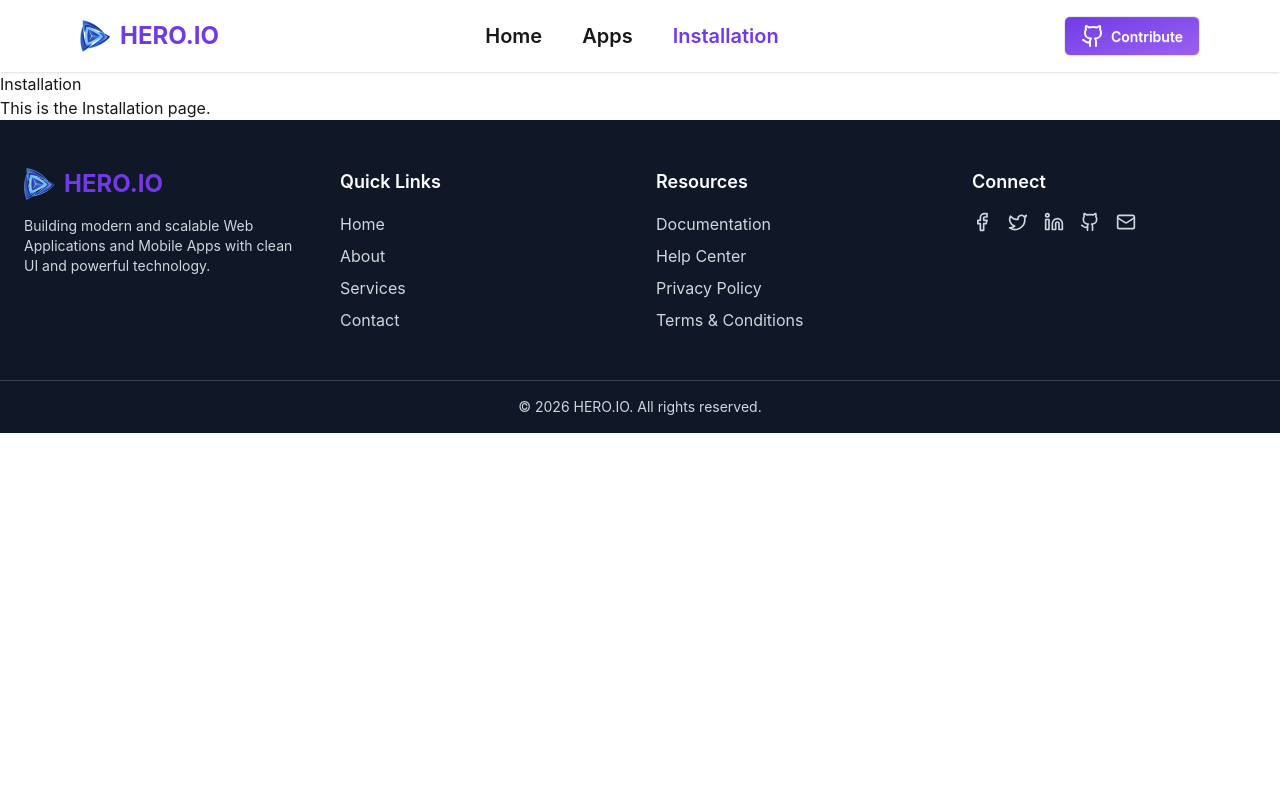
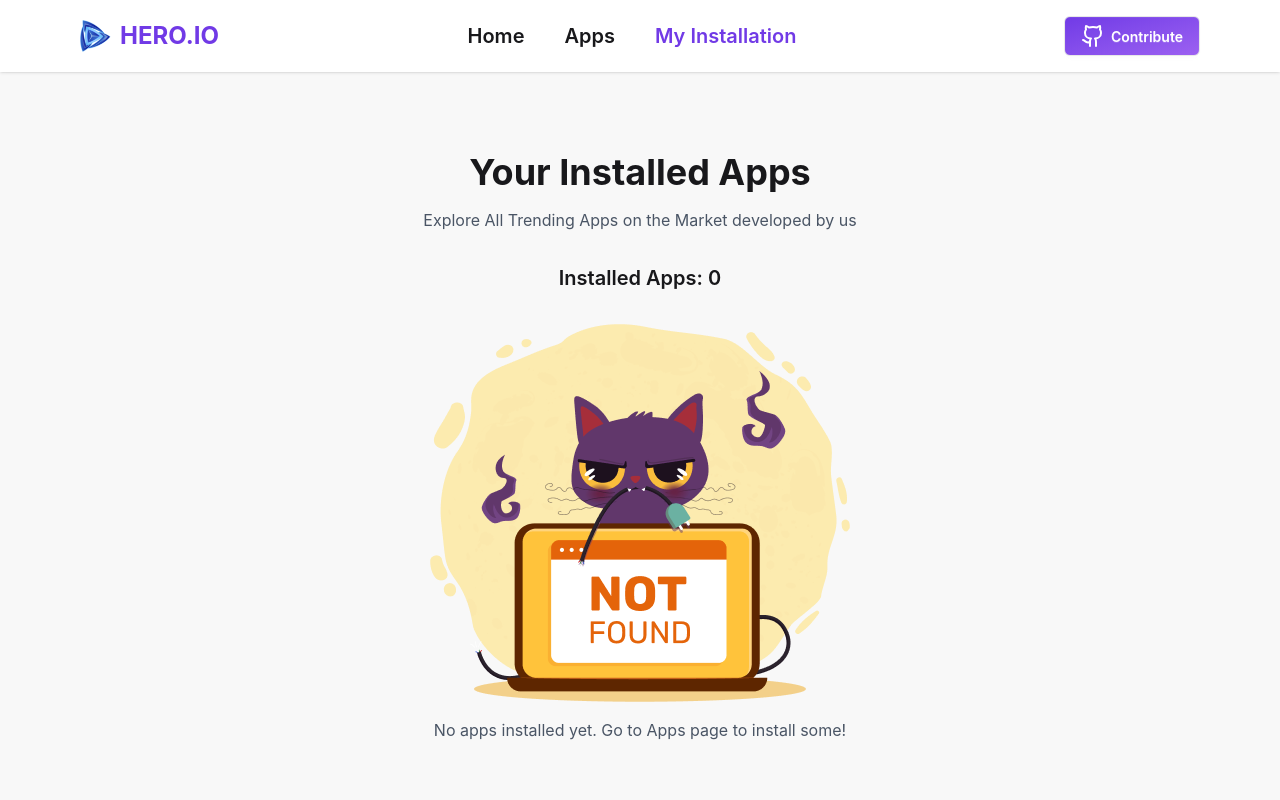
Before and after one commit to sumu749/hero-app-by-sumu, a React (Vite) app: page /installation in a window 1280 px wide. Shown: the top 800 px of the page. Built offline with nearby package versions, Linux system fonts and the light colour scheme.

Commit message:
My Installation Page Added

```diff
--- a/src/Components/Header/Navbar.jsx
+++ b/src/Components/Header/Navbar.jsx
@@ -34,7 +34,7 @@ const Navbar = () => {
                         `mr-4 text-xl font-semibold ${isActive ? "text-[#713ae6]" : ""}`
                     }
                 >
-                    Installation
+                    My Installation
                 </NavLink>
             </li>
         </>
--- a/src/Pages/AppDetails/AppDetails.jsx
+++ b/src/Pages/AppDetails/AppDetails.jsx
@@ -1,4 +1,4 @@
-import React, { useState } from "react";
+import React, { useState, useEffect } from "react";
 import { useParams } from "react-router";
 import { Download } from "lucide-react";
 import { Star } from "lucide-react";
@@ -21,13 +21,30 @@ const AppDetails = () => {
     const app = appsData.find((app) => app.id === parseInt(id));
     const [installed, setInstalled] = useState(false);
 
+    useEffect(() => {
+        const installedApps = JSON.parse(
+            localStorage.getItem("installedApps") || "[]",
+        );
+        setInstalled(installedApps.includes(parseInt(id)));
+    }, [id]);
+
     if (!app) {
         return <ErrorPage />;
     }
 
     const handleInstall = () => {
-        setInstalled(true);
-        toast.success("App installed successfully!");
+        const installedApps = JSON.parse(
+            localStorage.getItem("installedApps") || "[]",
+        );
+        if (!installedApps.includes(app.id)) {
+            installedApps.push(app.id);
+            localStorage.setItem(
+                "installedApps",
+                JSON.stringify(installedApps),
+            );
+            setInstalled(true);
+            toast.success("App installed successfully!");
+        }
     };
 
     return (
--- a/src/Pages/Installation/Installation.jsx
+++ b/src/Pages/Installation/Installation.jsx
@@ -1,10 +1,98 @@
-import React from "react";
+import React, { useState, useEffect } from "react";
+import { Link } from "react-router";
+import appsData from "../../Utility/appsData.json";
+import { Download, Trash2 } from "lucide-react";
+import { toast } from "react-toastify";
+import AppError from "../../assets/App-Error.png";
 
 const Installation = () => {
+    const [installedApps, setInstalledApps] = useState([]);
+
+    useEffect(() => {
+        const installedIds = JSON.parse(
+            localStorage.getItem("installedApps") || "[]",
+        );
+        const installed = appsData.filter((app) =>
+            installedIds.includes(app.id),
+        );
+        // eslint-disable-next-line react-hooks/set-state-in-effect
+        setInstalledApps(installed);
+    }, []);
+
+    const handleUninstall = (appId) => {
+        const installedIds = JSON.parse(
+            localStorage.getItem("installedApps") || "[]",
+        );
+        const updatedIds = installedIds.filter((id) => id !== appId);
+        localStorage.setItem("installedApps", JSON.stringify(updatedIds));
+        setInstalledApps((prev) => prev.filter((app) => app.id !== appId));
+        toast.success("App uninstalled successfully!");
+    };
+
     return (
-        <div>
-            <h1>Installation</h1>
-            <p>This is the Installation page.</p>
+        <div className="bg-base-200">
+            <div className="container mx-auto items-center pb-20 pt-20 ">
+                <div className="mb-8 text-center">
+                    <h1 className="text-4xl font-bold mb-4">
+                        Your Installed Apps
+                    </h1>
+                    <p className="text-gray-600 mb-4">
+                        Explore All Trending Apps on the Market developed by us
+                    </p>
+                </div>
+                <div className="mb-8 text-center">
+                    <span className="text-xl font-semibold">
+                        Installed Apps: {installedApps.length}
+                    </span>
+                </div>
+                {installedApps.length === 0 ? (
+                    <div className="flex flex-col items-center mx-auto">
+                        <img src={AppError} alt="No apps installed" />
+                        <p className="text-gray-600 mt-4">
+                            No apps installed yet. Go to Apps page to install
+                            some!
+                        </p>
+                    </div>
+                ) : (
+                    <div className="grid grid-cols-1 md:grid-cols-2 lg:grid-cols-4 gap-4">
+                        {installedApps.map((app) => (
+                            <div
+                                key={app.id}
+                                className="card bg-base-100 shadow-sm w-full hover:shadow-md transition-shadow"
+                            >
+                                <figure className="px-10 pt-10">
+                                    <img
+                                        src={app.image}
+                                        alt={app.title}
+                                        className="rounded-xl w-80 h-80 object-cover"
+                                    />
+                                </figure>
+                                <div className="card-body p-4 items-center justify-between">
+                                    <h2 className="card-title text-xl">
+                                        {app.title}
+                                    </h2>
+                                    <div className="card-actions justify-between gap-2">
+                                        <span className="bg-[#f1f5e8] text-[#00d390] w-28 h-9 rounded-md flex items-center justify-center gap-1">
+                                            <Download />
+                                            {app.downloads.toLocaleString()}
+                                        </span>
+                                        <span className="bg-[#fff0e1] text-[#ff8811] w-28 h-9 rounded-md flex items-center justify-center">
+                                            ⭐ {app.ratingAvg}
+                                        </span>
+                                    </div>
+                                    <button
+                                        onClick={() => handleUninstall(app.id)}
+                                        className="bg-red-500 text-white w-28 h-9 rounded-md flex items-center justify-center gap-1 hover:bg-red-600 transition-colors"
+                                    >
+                                        <Trash2 size={16} />
+                                        Uninstall
+                                    </button>
+                                </div>
+                            </div>
+                        ))}
+                    </div>
+                )}
+            </div>
         </div>
     );
 };
```
